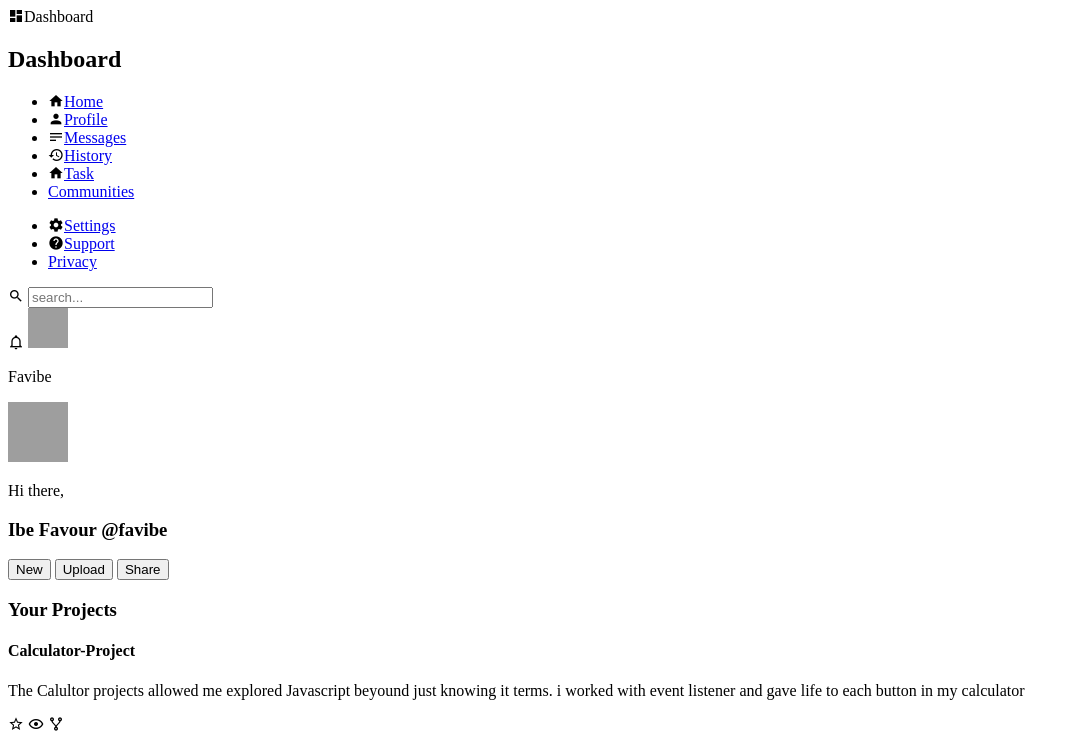
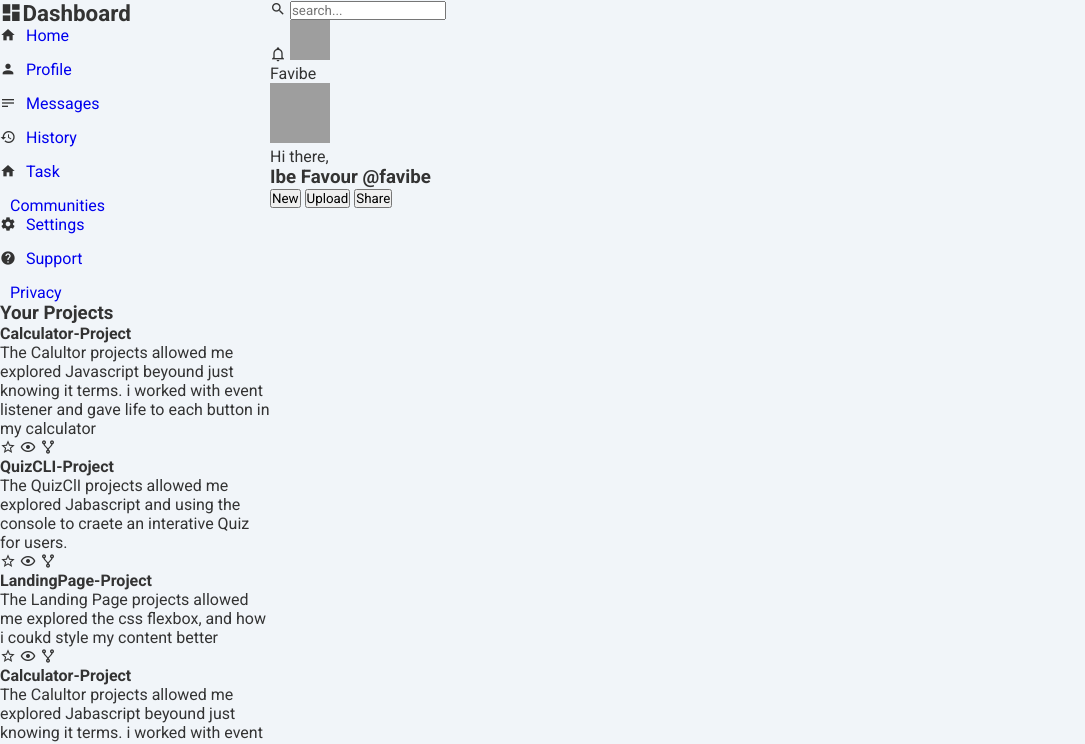
Before and after one commit to favibe/Admin-dashboard, a plain HTML site: page index.html in a window 1280 px wide. Shown: the top 744 px of the page, without its empty margins (0-1085 px from the left). Drawn offline with Linux system fonts and the light colour scheme; grey boxes are pictures that could not be loaded; some icons are missing.

Commit message:
sidebar styling

```diff
--- a/index.html
+++ b/index.html
@@ -14,10 +14,10 @@
         <aside class="sidebar">
             <div class="logo">
                 <span class="mdi mdi-view-dashboard icon-dashboard">Dashboard</span>
-                <h2>Dashboard</h2>
+
             </div>
 
-            <nav class="nav-top">
+            <nav class="nav top">
                 <ul>
                     <li><span class="mdi mdi-home"></span><a href="#">Home</a> </li>
                     <li><span class="mdi mdi-account"></span><a href="#">Profile</a></li>
@@ -30,7 +30,7 @@
             </nav>
 
 
-            <nav class="nav-top">
+            <nav class="nav buttom">
                 <ul>
                     <li><span class="mdi mdi-cog"></span><a href="#">Settings</a> </li>
                     <li><span class="mdi mdi-help-circle"></span><a href="#">Support</a></li>
--- a/style.css
+++ b/style.css
@@ -0,0 +1,53 @@
+* {
+  margin: 0;
+  padding: 0;
+  box-sizing: border-box;
+  font-family: 'Roboto', sans-serif;
+}
+body {
+  background-color: #f1f5f9;
+  color: #333;
+}
+.container {
+    display: grid;
+    grid-template-columns: 270px 1fr;
+    grid-template-rows: auto 1fr;
+    height: 100vh;
+}
+.siderbar {
+    grid-column: 1/3;
+    background-color: #1e90ff;
+    color: white;
+    display: flex;
+    flex-direction: column;
+    gap: 30px;
+    padding: 20px;
+}
+.sidebar .logo {
+    display: flex;
+    align-items: center;
+    gap: 10px;
+    font-size: 1.4rem;
+    font-weight: bold;
+}
+.nav ul {
+  list-style: none;
+  display: flex;
+  flex-direction: column;
+  gap: 15px;
+}
+
+.nav li {
+  display: flex;
+  align-items: center;
+  gap: 10px;
+  font-size: 1rem;
+  cursor: pointer;
+}
+
+.nav li:hover {
+  opacity: 0.8;
+}
+.nav  ul li a {
+    text-decoration: none;
+}
```
